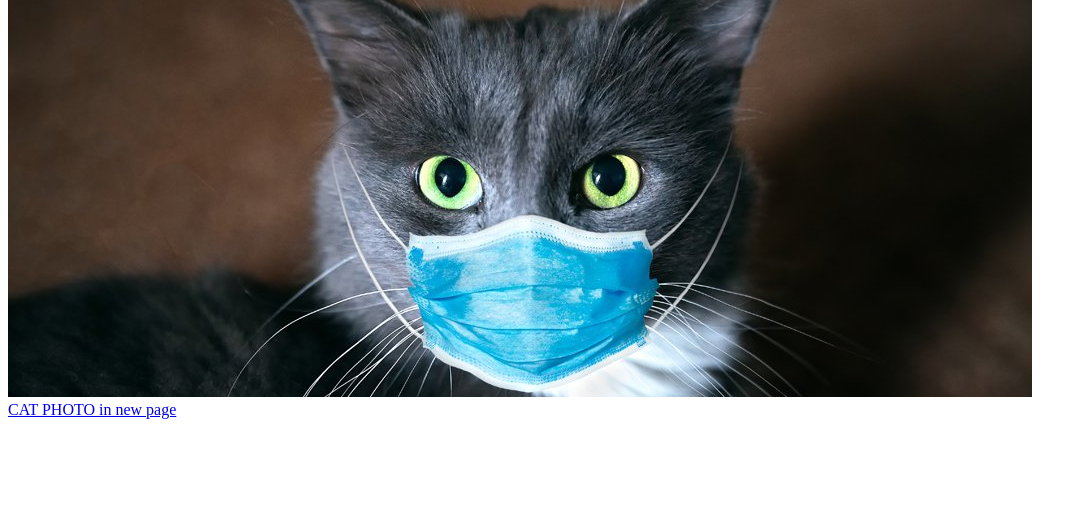
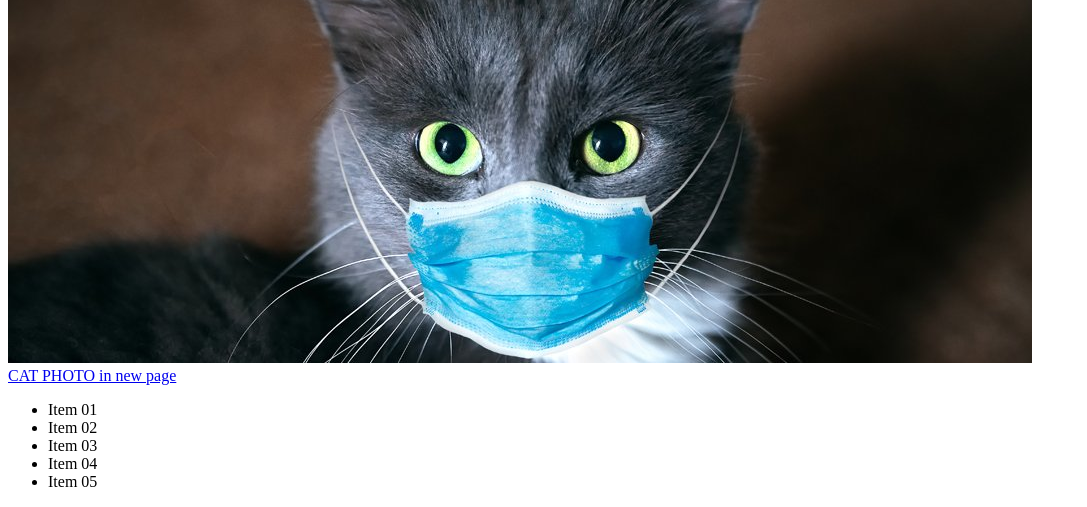
Before and after one commit to rudismad/Project_folder, a plain HTML site: page cat.html in a window 1280 px wide. Shown: the part 877-1384 px from the top of the page, without its empty margins (0-1087 px from the left). Before the commit the page ends 1304 px from the top, so only its background shows below. Drawn offline with Linux system fonts and the light colour scheme.

Commit message:
added lists

```diff
--- a/cat.html
+++ b/cat.html
@@ -8,7 +8,7 @@
 </head>
 
 <body>
-    <h1>CAT Page</h1>
+    <a href="#CATO">CATO PIC</a>
     <h2>CAT Photo app</h2>
     <h2></h2>
     <h2></h2>
@@ -48,8 +48,17 @@
         alt="no emmet gif">
     <img src="./CAT_PHOTO.jpg" alt="CAT_PHOTO"><br>
 
-    <a href="https://www.sciencealert.com/images/2020-04/processed/CanWeGetRonaFromPets_1024.jpg" target="_blank">CAT
+    <a id="CATO" href="https://www.sciencealert.com/images/2020-04/processed/CanWeGetRonaFromPets_1024.jpg"
+        target="_blank">CAT
         PHOTO in new page</a>
+    <!-- ul#mycatlist>li*5{Item $$} -->
+    <ul id="mycatlist">
+        <li>Item 01</li>
+        <li>Item 02</li>
+        <li>Item 03</li>
+        <li>Item 04</li>
+        <li>Item 05</li>
+    </ul>
 </body>
 
 </html>
```
